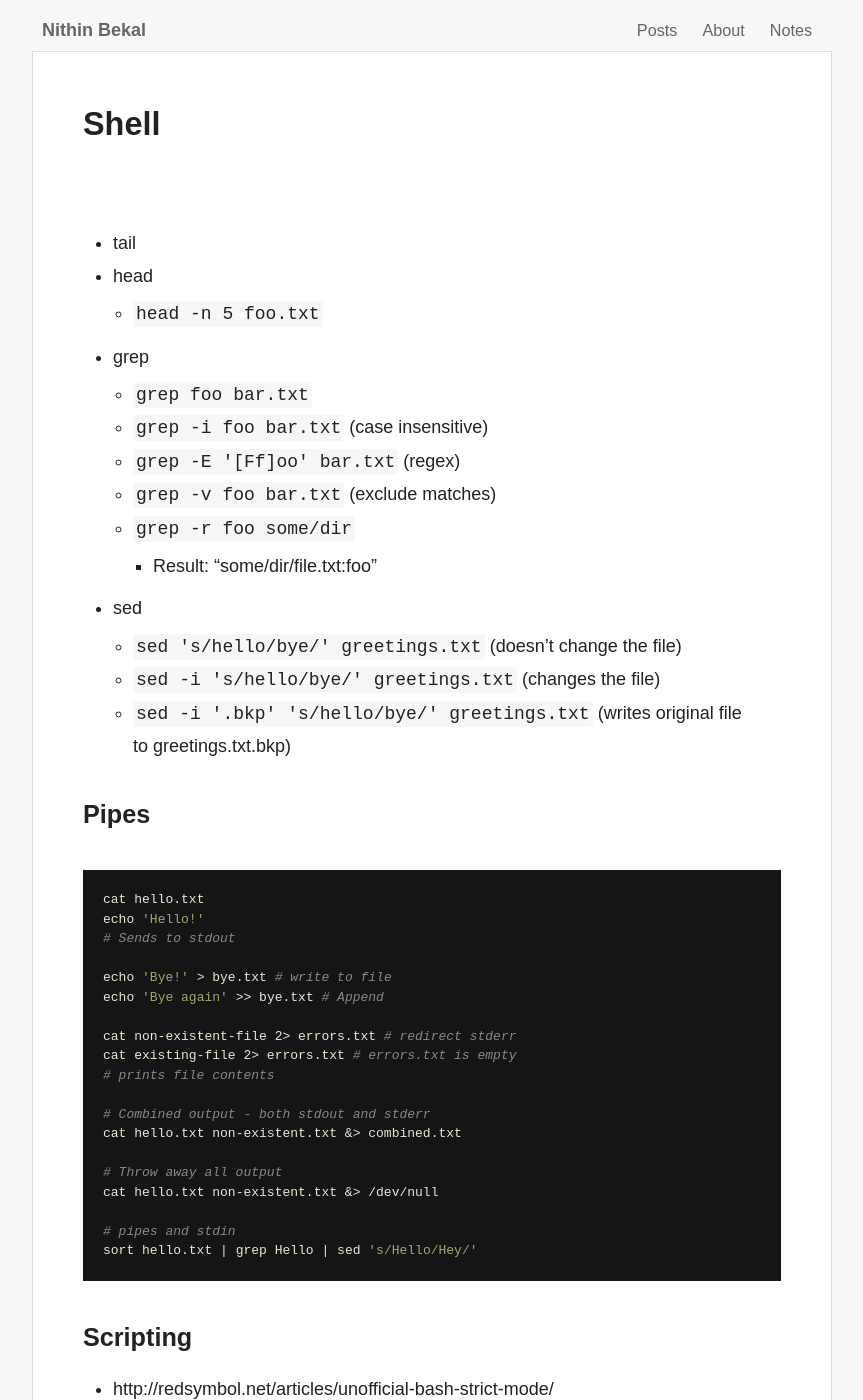
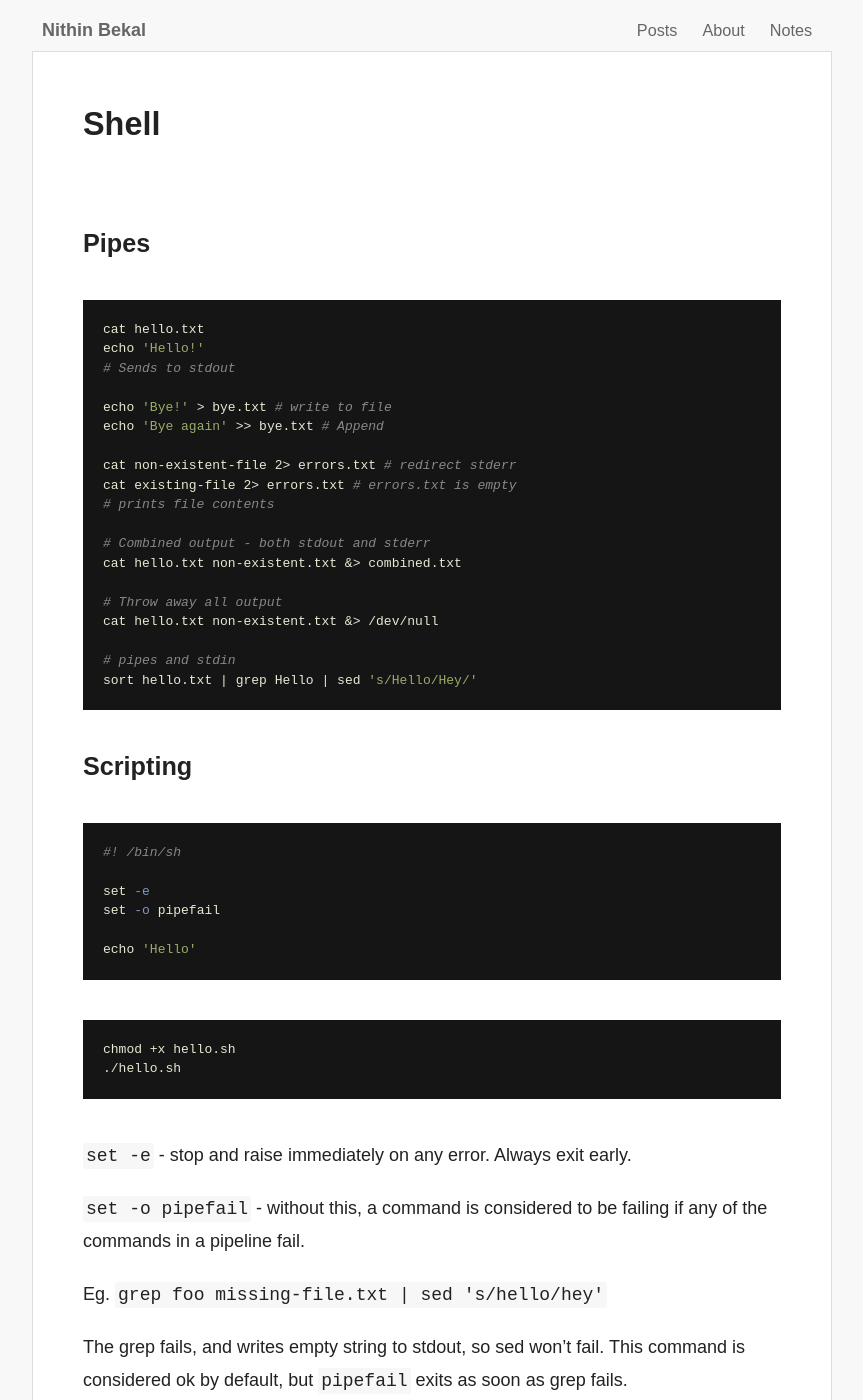
Before and after one commit to nithinbekal/nithinbekal.github.io, a Jekyll site: the page built from notes/shell.md, in a window 1280 px wide and 1400 px high. Shown: the whole window, without its empty margins (208-1071 px from the left). Built offline with Jekyll 4.4.1, drawn with Linux system fonts in a browser that asks for light colours; some of the changed text lies outside the part shown.

Commit message:
Update notes

````diff
--- a/notes/shell.md
+++ b/notes/shell.md
@@ -3,23 +3,6 @@ layout: page
 title: "Shell"
 date:  2017-10-25 22:21:11
 ---
-
-- tail
-- head
-  - `head -n 5 foo.txt`
-
-- grep
-  - `grep foo bar.txt`
-  - `grep -i foo bar.txt` (case insensitive)
-  - `grep -E '[Ff]oo' bar.txt` (regex)
-  - `grep -v foo bar.txt` (exclude matches)
-  - `grep -r foo some/dir`
-    - Result: "some/dir/file.txt:foo"
-
-- sed
-  - `sed 's/hello/bye/' greetings.txt` (doesn't change the file)
-  - `sed -i 's/hello/bye/' greetings.txt` (changes the file)
-  - `sed -i '.bkp' 's/hello/bye/' greetings.txt` (writes original file to greetings.txt.bkp)
 
 ### Pipes
 
@@ -46,9 +29,6 @@ sort hello.txt | grep Hello | sed 's/Hello/Hey/'
 ```
 
 ### Scripting
-
-
-- http://redsymbol.net/articles/unofficial-bash-strict-mode/
 
 ```sh
 #! /bin/sh
````
Also changed, not shown: other parts of notes/shell.md (+11 -1 lines), notes/programming-books.md (+13 -0 lines).
